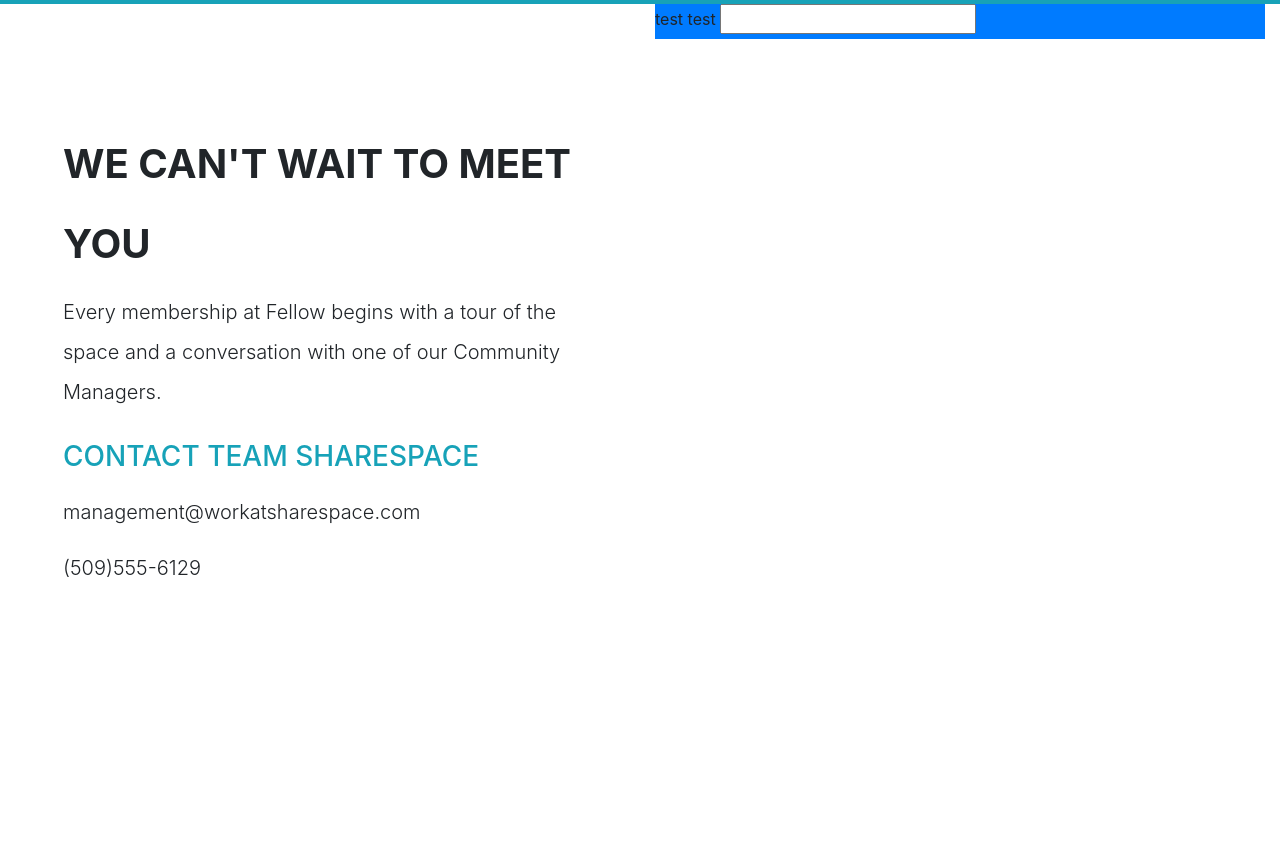
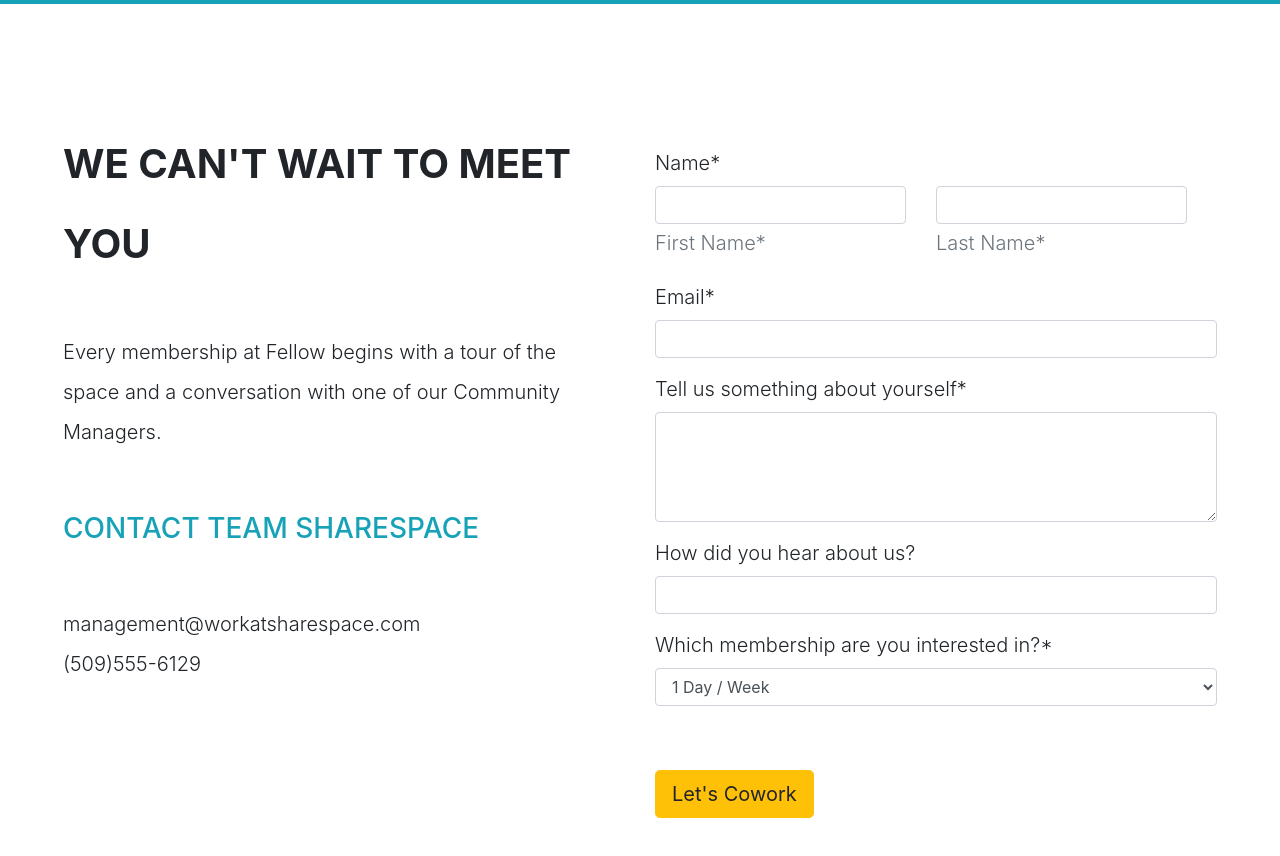
Before and after one commit to ursawd/ShareSpace, a website: page index.html in a window 1280 px wide. Shown: the part 3556-4412 px from the top of the page. Drawn offline with nearby package versions, Linux system fonts and the light colour scheme.

Commit message:
add row 4 part 2 of 2

```diff
--- a/index.html
+++ b/index.html
@@ -193,23 +193,67 @@
       <!-- Section Row 4 -->
       <section class="row section-row" id="section3">
         <div class="col-6">
-          <br /><br /><br /><br /><br />
-          <p class="h1 text-left ml-5 font-weight-bold">
+          <br /><br /><br />
+          <p class="h1 text-left m-5 font-weight-bold">
             WE CAN'T WAIT TO MEET YOU
           </p>
-          <p class="mx-5 text-left lead">
+          <p class="m-5 text-left lead">
             Every membership at Fellow begins with a tour of the space and a
             conversation with one of our Community Managers.
           </p>
           <p class="h3 text-info text-left ml-5">CONTACT TEAM SHARESPACE</p>
-          <p class="ml-5 text-left lead">management@workatsharespace.com</p>
+          <p class="ml-5 mt-5 mb-0 text-left lead">
+            management@workatsharespace.com
+          </p>
           <p class="ml-5 text-left lead">(509)555-6129</p>
         </div>
         <div class="col-6">
-          <div>
-            <form class="bg-primary">
-              <label for="a">test test</label>
-              <input type="text" id="a" />
+          <div class="mr-5">
+            <br /><br /><br /><br /><br /><br />
+            <form class='lead'>
+              <div class="form-row">
+                <div class="col-12">
+                  <label>Name*</label>
+                </div>
+                <div class="col-12 row">
+                  <div class="form-group col-6">
+                    <input type="text" class="form-control" id="firstName" />
+                    <label for="firstName" class="form-text text-muted"
+                      >First Name*</label
+                    >
+                  </div>
+                  <div class="form-group col-6">
+                    <input type="text" class="form-control" id="lastName" />
+                    <label for="lastName" class="form-text text-muted">Last Name*</label>
+                  </div>
+                </div>
+              </div>
+              <div class="form-group">
+                <label for="inputEmail">Email*</label>
+                <input type="email" class="form-control" id="inputEmail" />
+              </div>
+              <label for="tellUs">Tell us something about yourself*</label>
+              <div class="form-group">
+                <textarea class="form-control" id="tellUs" rows="4"/></textarea>
+              </div>
+              <div class="form-group">
+                <label for="hearAbout">How did you hear about us?</label>
+                <input type="text" class="form-control" id="hearAbout" />
+              </div>
+
+              <div class="form-group">
+                <label for="membershipSelect">Which membership are you interested in?*</label>
+                <select class="form-control" id="membershipSelect">
+                  <option>1 Day / Week</option>
+                  <option>2 Days / Week</option>
+                  <option>24/7 Hot Desk</option>
+                  <option>Virtual Office</option>
+                  <option>Virtual Office+</option>
+                  <option>I don't know yet</option>
+                </select>
+              </div>
+
+              <button type="submit" class="mt-5 btn btn-warning btn-lg">Let's Cowork</button>
             </form>
           </div>
         </div>
```
